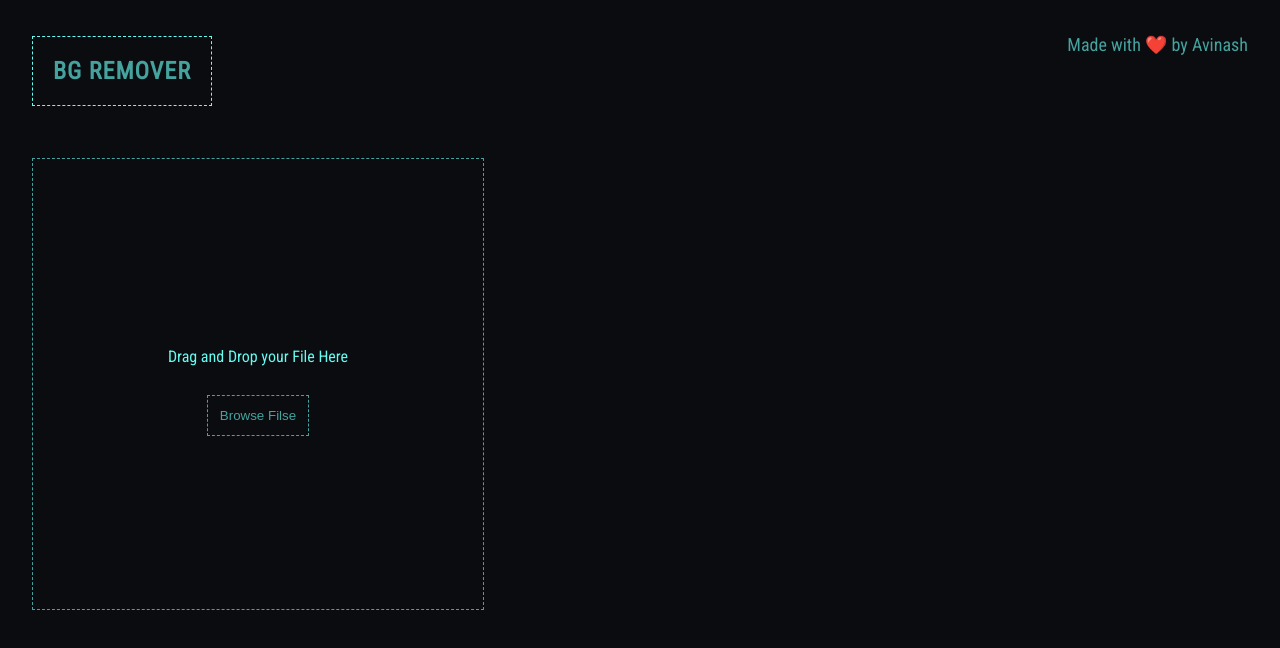
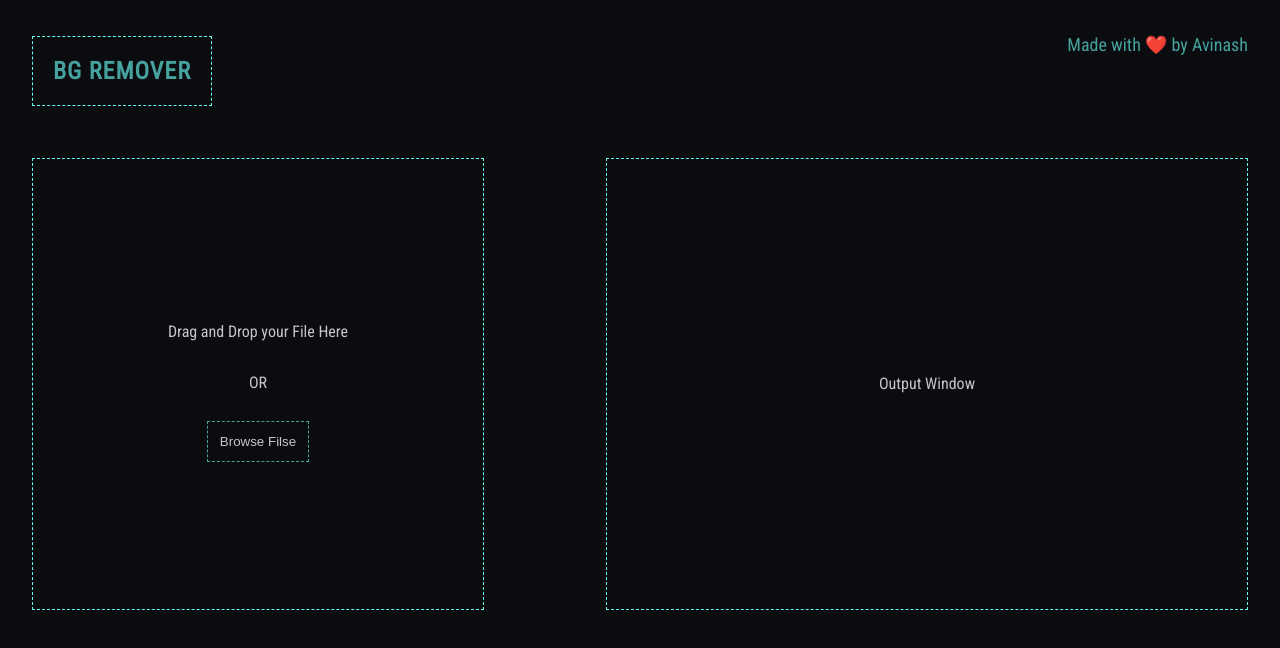
Before and after one commit to tier3guy/BG-REMOVER, a React (Create React App) app: page / in a window 1280 px wide. Shown: the top 648 px of the page. Built offline with nearby package versions, Linux system fonts and the light colour scheme.

Commit message:
OUTPUT WINDOW Added

```diff
--- a/src/App.css
+++ b/src/App.css
@@ -1,4 +1,6 @@
 .main-body{
   display: flex;
   padding: 1em 2em;
+
+  justify-content: space-between;
 }
--- a/src/App.js
+++ b/src/App.js
@@ -1,6 +1,7 @@
 import './App.css';
 import DragableContainer from './Components/JSX/DragableContainer';
 import Navbar from './Components/JSX/Navbar';
+import Output from './Components/JSX/Output';
 
 function App() {
   return (
@@ -8,6 +9,7 @@ function App() {
       <Navbar/>
       <section className = "main-body">
         <DragableContainer/>
+        <Output/>
       </section>
     </div>
   );
--- a/src/Components/CSS/DragableContainer.css
+++ b/src/Components/CSS/DragableContainer.css
@@ -2,7 +2,7 @@
   width: 450px;
   height:450px;
 
-  border: 1px dashed var(--glow-dark);
+  border: 1px dashed var(--glow);
 
   display: flex;
   flex-direction: column;
@@ -13,7 +13,7 @@
 .browse-button{
   padding: 12px;
   margin-top: 1em;
-  color: var(--glow-dark);
+  color: var(--light);
 
   background: var(--dark);
   border: 1px dashed var(--glow-dark);
--- /dev/null
+++ b/src/Components/CSS/Output.css
@@ -0,0 +1,9 @@
+.output-window{
+  width: 50vw;
+  height: 450px;
+
+  border: 1px dashed var(--glow);
+  display: flex;
+  justify-content: center;
+  align-items: center;
+}
--- a/src/Components/JSX/DragableContainer.jsx
+++ b/src/Components/JSX/DragableContainer.jsx
@@ -4,7 +4,8 @@ import '../CSS/DragableContainer.css'
 const DragableContainer = () => {
   return (
     <div className = "dragable-container">
-      <p className = "font-glow">Drag and Drop your File Here</p>
+      <p className = "font-light">Drag and Drop your File Here</p>
+      <p className = "font-light">OR</p>
       <button className = "browse-button">Browse Filse</button>
     </div>
   )
--- /dev/null
+++ b/src/Components/JSX/Output.jsx
@@ -0,0 +1,12 @@
+import React from 'react';
+import '../CSS/Output.css';
+
+const Output = () => {
+  return (
+    <aside className = "output-window">
+      <p className = "font-light">Output Window</p>
+    </aside>
+  )
+}
+
+export default Output
--- a/src/Partial.css
+++ b/src/Partial.css
@@ -20,7 +20,7 @@
 .font-glow-dark{
   color: var(--glow-dark);
 }
-.font-white{
+.font-light{
   color: var(--light);
 }
 /*--------------------*/
```
